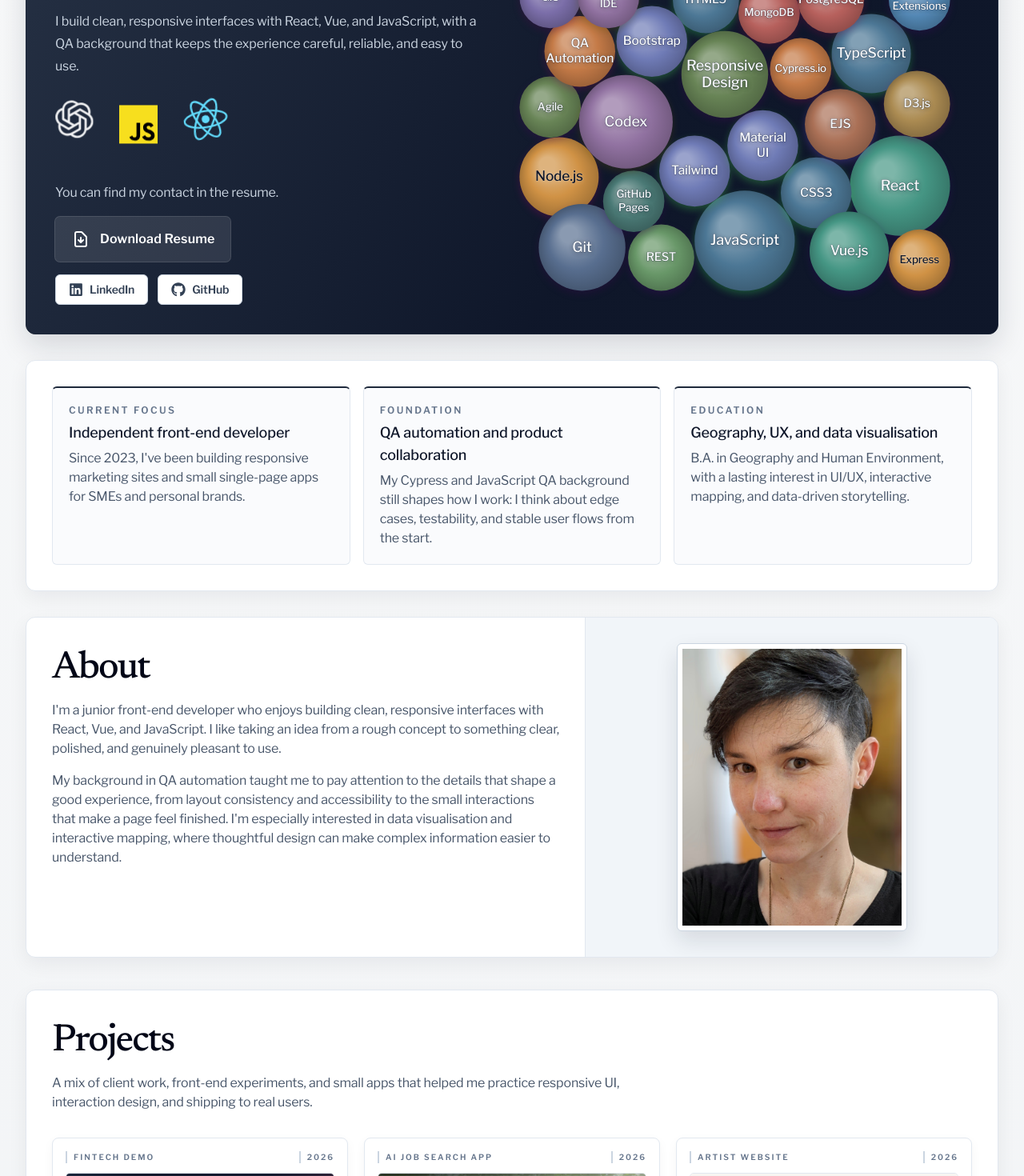
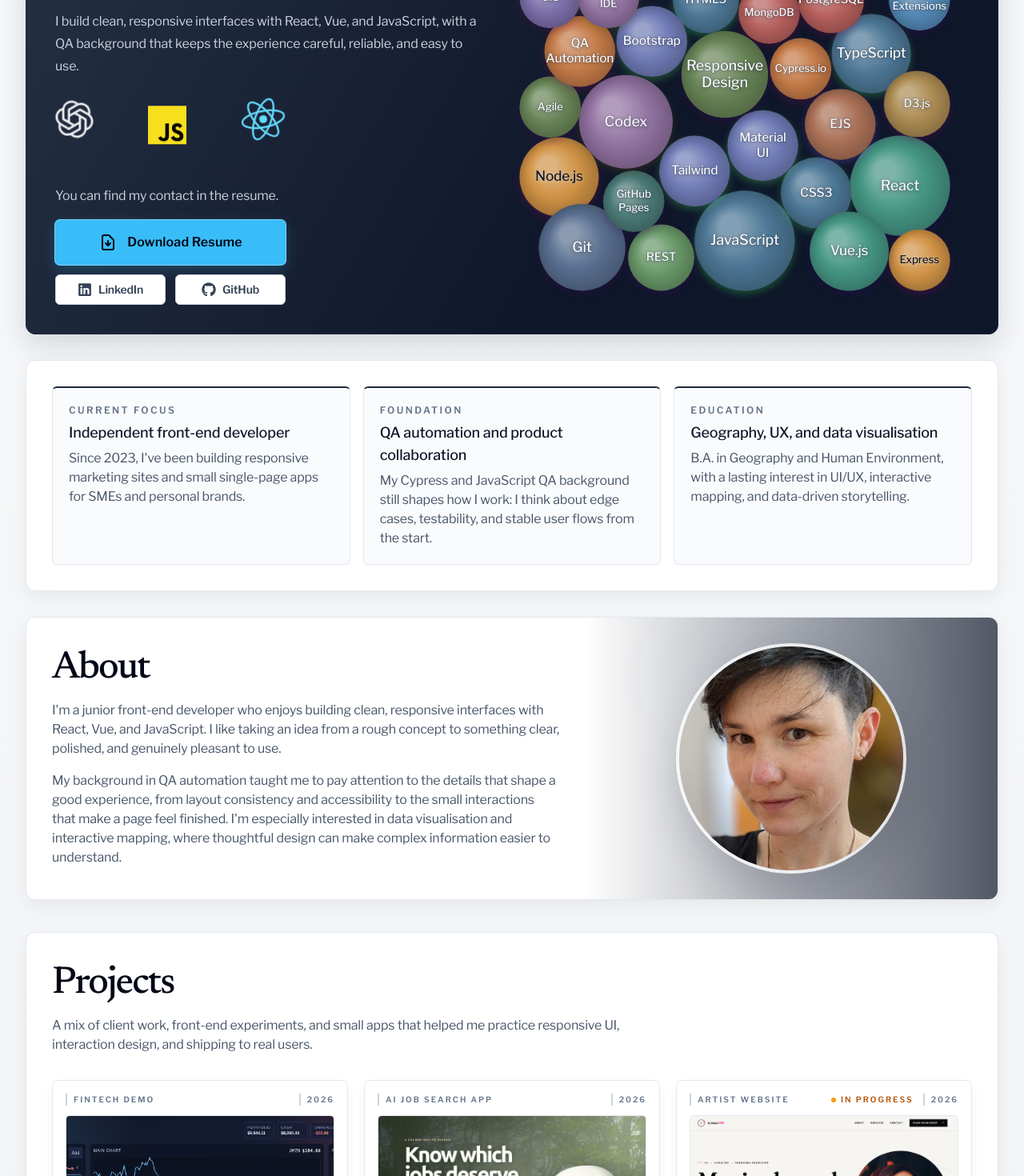
Before and after one commit to Junikab/portfolio, a React (Create React App) app: page / in a window 1280 px wide. Shown: the part 180-1650 px from the top of the page at 80% size. Built offline with nearby package versions, Linux system fonts and the light colour scheme.

Commit message:
update visual design and content across portfolio components

```diff
--- a/src/components/Resume.js
+++ b/src/components/Resume.js
@@ -8,7 +8,7 @@ function DownloadResume({
     const buttonStyles = {
         default: "bg-slate-900 text-white hover:bg-slate-800",
         alternate:
-            "bg-white/10 text-white ring-1 ring-white/20 hover:bg-white/20",
+            "bg-sky-400 text-slate-950 shadow-[0_6px_18px_rgba(56,189,248,0.24)] ring-1 ring-sky-300 hover:bg-sky-300 focus-visible:outline focus-visible:outline-2 focus-visible:outline-offset-2 focus-visible:outline-sky-300",
     };
 
     const buttonClassName = buttonStyles[colorScheme] || buttonStyles.default;
--- a/src/components/layout/About.js
+++ b/src/components/layout/About.js
@@ -29,9 +29,13 @@ function About() {
                     </div>
                 </div>
 
-                <div className="order-1 relative flex min-h-[20rem] items-center justify-center overflow-hidden border-b border-slate-200 bg-slate-100 px-8 py-8 sm:min-h-[24rem] lg:order-2 lg:min-h-full lg:border-b-0 lg:border-l lg:px-10">
-                    <figure className="relative w-full max-w-[18rem]">
-                        <div className="aspect-[4/5] w-full overflow-hidden rounded-[6px] border border-slate-300 bg-white p-1.5 shadow-[0_12px_28px_rgba(15,23,42,0.12)]">
+                <div className="order-1 relative flex min-h-[18rem] items-center justify-center overflow-hidden bg-[linear-gradient(0deg,rgb(255,255,255),rgba(15,23,42,0.72))] px-6 py-8 sm:min-h-[20rem] sm:px-8 lg:order-2 lg:min-h-full lg:bg-[linear-gradient(90deg,rgb(255,255,255),rgba(15,23,42,0.72))] lg:px-10">
+                    <div
+                        aria-hidden="true"
+                        className="absolute inset-x-8 top-6 h-24 rounded-full bg-[radial-gradient(circle,_rgba(90,117,146,0.18),_transparent_68%)] blur-2xl"
+                    />
+                    <figure className="relative">
+                        <div className="mx-auto h-56 w-56 overflow-hidden rounded-full border-[4px] border-white/80 shadow-[0_24px_50px_rgba(15,23,42,0.16)] sm:h-64 sm:w-64 lg:h-72 lg:w-72">
                             <img
                                 className="h-full w-full object-cover"
                                 src={jennyImage}
--- a/src/components/layout/Footer.js
+++ b/src/components/layout/Footer.js
@@ -14,12 +14,12 @@ function Footer() {
             <div className="relative grid grid-cols-1 gap-8 md:grid-cols-3">
                 <div>
                     <h2 className="font-display text-3xl font-medium text-white">
-                        Building for clarity
+                        Selected front-end work
                     </h2>
                     <p className="mt-4 text-base leading-7 text-slate-300">
-                        I like interfaces that feel calm, fast, and easy to
-                        trust. That usually means strong structure, careful
-                        spacing, and fewer distractions.
+                        A collection of client websites, interactive apps, and
+                        experiments spanning responsive UI, browser tools, data
+                        visualisation, and practical uses of AI.
                     </p>
                 </div>
 
@@ -27,7 +27,7 @@ function Footer() {
                     <h2 className="font-display text-3xl font-medium text-white">
                         Built with
                     </h2>
-                    <ul className="mt-4 space-y-3 text-base leading-7 text-slate-300">
+                    <ul className="mt-4 space-y-1 text-base leading-7 text-slate-300">
                         <li>
                             <span className="font-semibold text-white">
                                 React
@@ -50,11 +50,9 @@ function Footer() {
                 </div>
 
                 <div className="flex h-full flex-col justify-between gap-6">
-                    <div>
+                    <div className="w-full max-w-[20rem]">
                         <DownloadResume colorScheme="alternate" />
-                        <div className="mt-4">
-                            <Links />
-                        </div>
+                        <Links className="mt-4 w-full flex-nowrap [&>a]:flex-1 [&>a]:justify-center" />
                     </div>
 
                     <div className="space-y-2 text-sm leading-6 text-slate-400">
--- a/src/components/layout/Header.js
+++ b/src/components/layout/Header.js
@@ -50,7 +50,7 @@ function Header() {
                     careful, reliable, and easy to use.
                 </p>
             </div>
-            <div className="mt-6 flex flex-wrap items-center justify-center gap-6 sm:gap-8 lg:justify-start">
+            <div className="mx-auto mt-6 flex w-full max-w-[18rem] flex-wrap items-center justify-between gap-4 lg:mx-0">
                 {introLogos.map(({ key, Logo, className }) => (
                     <HeaderLogo
                         key={key}
--- a/src/components/layout/Projects.js
+++ b/src/components/layout/Projects.js
@@ -17,9 +17,20 @@ function ProjectCard({ project }) {
                 <span className="project-meta">
                     {project.category || "Project"}
                 </span>
+                <div className="flex items-center gap-3">
+                    {project.status ? (
+                        <span className="inline-flex items-center gap-1.5 text-amber-700">
+                            <span
+                                aria-hidden="true"
+                                className="h-1.5 w-1.5 rounded-full bg-amber-500"
+                            />
+                            {project.status}
+                        </span>
+                    ) : null}
                     {project.year ? (
                         <span className="project-meta">{project.year}</span>
                     ) : null}
+                </div>
             </div>
             <a
                 href={project.link}
@@ -50,7 +61,8 @@ function ProjectCard({ project }) {
                     ))}
                 </ul>
 
-                <div className="mt-4 border-t border-slate-200 pt-4">
+                <div className="mt-auto pt-4">
+                    <div className="border-t border-slate-200 pt-4">
                         <a
                             href={project.link}
                             target="_blank"
@@ -60,6 +72,7 @@ function ProjectCard({ project }) {
                             {getProjectLinkLabel(project)}
                             <FiArrowUpRight className="h-4 w-4" />
                         </a>
+                    </div>
                 </div>
             </div>
         </article>
--- a/src/components/layout/SocialLinks.js
+++ b/src/components/layout/SocialLinks.js
@@ -5,20 +5,19 @@ import Links from "../links";
 
 function SocialLinks() {
     return (
-        <div className="mt-6 flex flex-col gap-3 sm:mt-8 sm:gap-4">
-            <div>
+        <div className="mt-6 flex flex-col items-center gap-4 sm:mt-8 lg:items-start">
+            <div className="w-full max-w-[18rem]">
                 <p className="text-center text-[15px] leading-6 text-slate-300 lg:text-left sm:text-base sm:leading-7">
                     You can find my contact in the resume.
                 </p>
             </div>
-            <div className="mx-auto flex w-full max-w-[16rem] justify-center lg:mx-0 lg:w-auto lg:max-w-none lg:justify-start">
+            <div className="w-full max-w-[18rem]">
                 <DownloadResume
                     colorScheme="alternate"
-                    fullWidth={false}
                     className="whitespace-nowrap px-5 text-sm sm:text-base"
                 />
+                <Links className="mt-3 w-full flex-nowrap [&>a]:flex-1 [&>a]:justify-center" />
             </div>
-            <Links className="mx-auto w-full justify-center lg:mx-0 lg:w-auto lg:justify-start" />
         </div>
     );
 }
--- a/src/data/projectData.js
+++ b/src/data/projectData.js
@@ -48,6 +48,7 @@ const projectsData = [
         link: "https://junikab.github.io/DJNikkiOG/",
         linkLabel: "Open site",
         category: "Artist website",
+        status: "In progress",
         year: "2026",
         tech: ["JavaScript", "Vite", "HTML", "CSS"],
     },
```
Also changed, not shown: 1 other file (tests, documents, lock files or other folders). Lines whose indentation alone changed are shown as unchanged.
